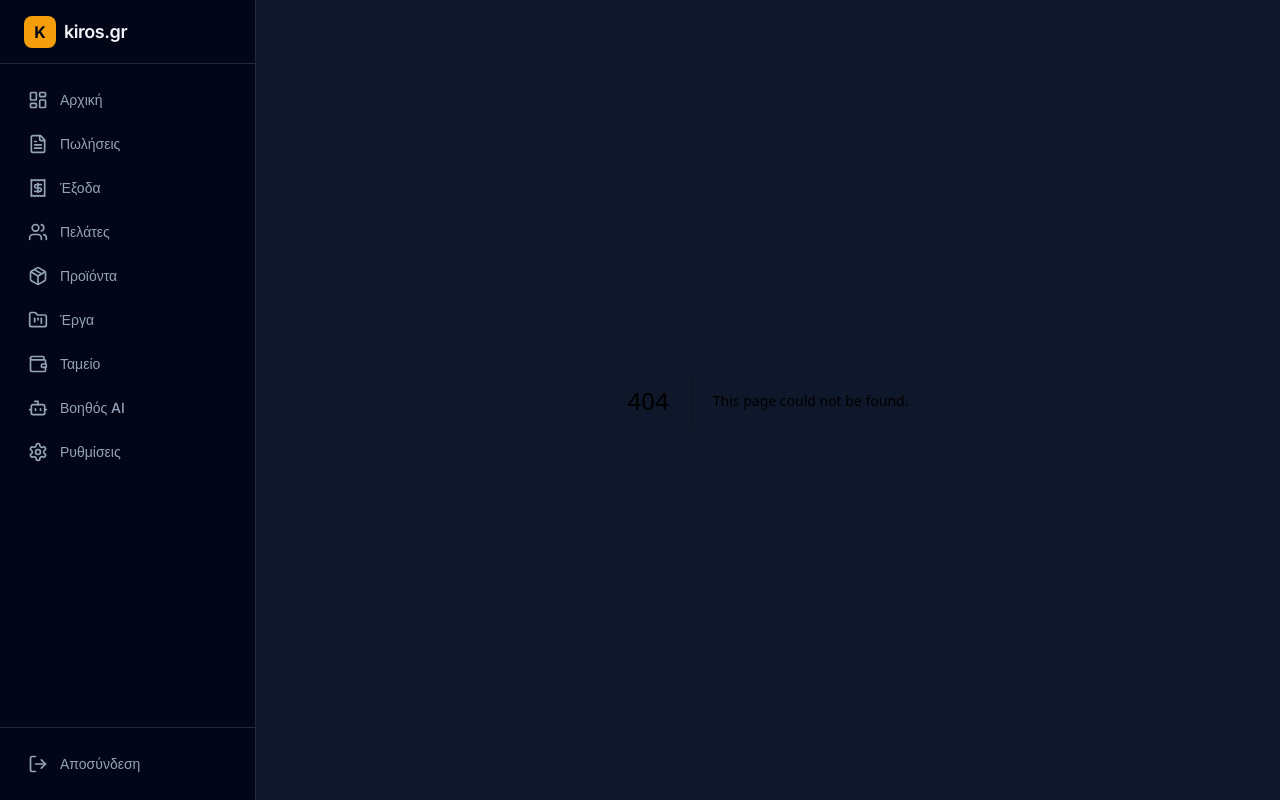
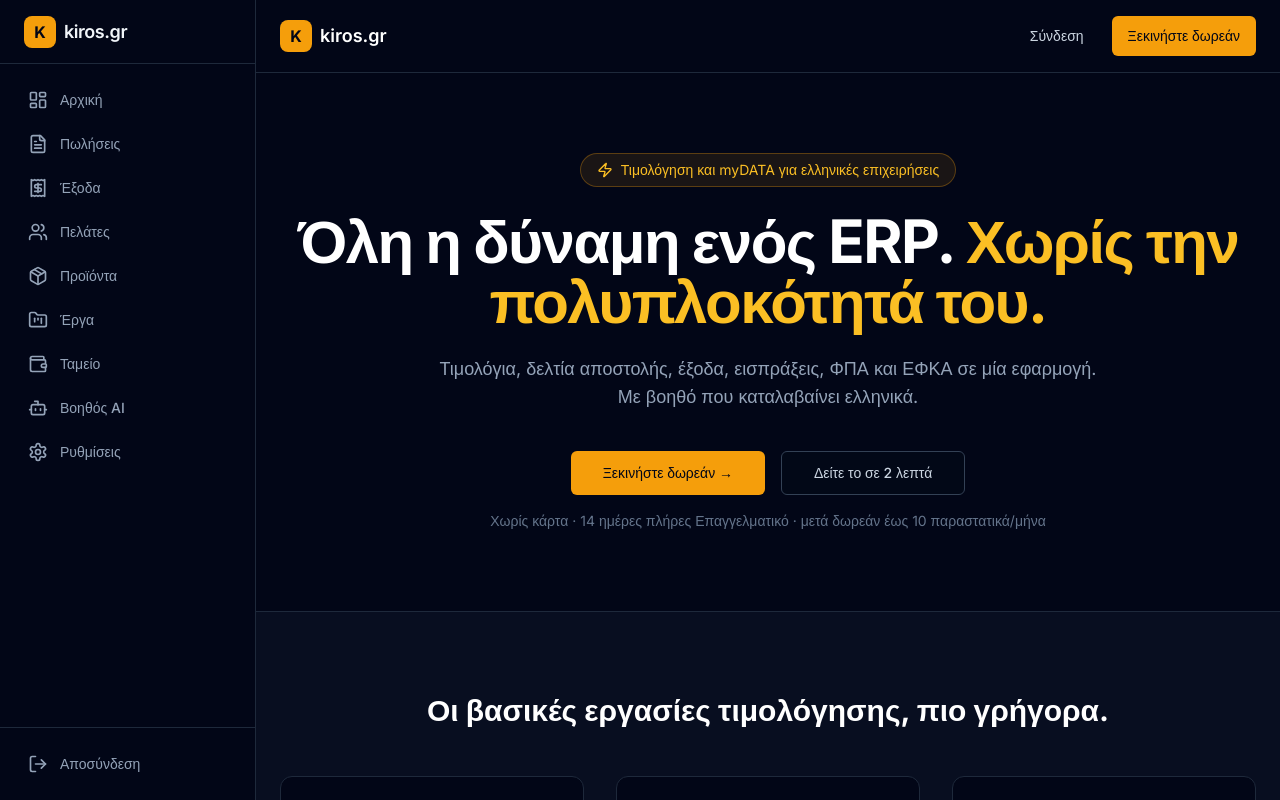
Before and after one commit to mariopietri2-maker/business-dashboard-erp, a Next.js app: page /landing in a window 1280 px wide. Before the commit this address had no page. Built offline with nearby package versions, Linux system fonts and the light colour scheme.

Commit message:
Add full marketing Landing page with features and pricing

```diff
--- /dev/null
+++ b/app/landing/page.tsx
@@ -0,0 +1,237 @@
+import Link from "next/link";
+import { Button } from "@/components/ui/button";
+import {
+  FileText,
+  Bot,
+  Shield,
+  Zap,
+  Users,
+  BarChart3,
+  Check,
+} from "lucide-react";
+
+const features = [
+  {
+    icon: Bot,
+    title: "Βοηθός AI στα ελληνικά",
+    desc: "Γράψτε ή υπαγορεύστε μία πρόταση και το τιμολόγιο είναι έτοιμο.",
+  },
+  {
+    icon: Shield,
+    title: "Απευθείας myDATA",
+    desc: "Κάθε παραστατικό παίρνει MARK σε δευτερόλεπτα. Συμβατό με ΑΑΔΕ.",
+  },
+  {
+    icon: Zap,
+    title: "Γρήγορη έκδοση",
+    desc: "Από την υπαγόρευση στο myDATA σε λιγότερο από 30 δευτερόλεπτα.",
+  },
+  {
+    icon: Users,
+    title: "Πρόσβαση λογιστή",
+    desc: "Ο λογιστής σας βλέπει τα δεδομένα και κάνει συμφωνία με το myDATA.",
+  },
+  {
+    icon: BarChart3,
+    title: "Στατιστικά σε πραγματικό χρόνο",
+    desc: "Έσοδα, έξοδα, ΦΠΑ, ΕΦΚΑ και τεκμήρια σε μία οθόνη.",
+  },
+  {
+    icon: FileText,
+    title: "Όλοι οι τύποι παραστατικών",
+    desc: "1.1, 2.1, 9.3, 11.1, 11.2 και εισερχόμενα από την ΑΑΔΕ.",
+  },
+];
+
+const plans = [
+  {
+    name: "Δωρεάν",
+    price: "0€",
+    period: "για πάντα",
+    features: [
+      "Έως 10 παραστατικά / μήνα",
+      "Σύνδεση myDATA",
+      "Βασικός πίνακας ελέγχου",
+      "Πελάτες & προϊόντα",
+    ],
+    cta: "Ξεκινήστε δωρεάν",
+    highlighted: false,
+  },
+  {
+    name: "Επαγγελματικό",
+    price: "19€",
+    period: "/ μήνα",
+    features: [
+      "Απεριόριστα παραστατικά",
+      "Βοηθός AI",
+      "Σάρωση αποδείξεων",
+      "Πρόσβαση λογιστή",
+      "Υπενθυμίσεις πληρωμών",
+      "Προτεραιότητα υποστήριξης",
+    ],
+    cta: "14 ημέρες δοκιμή",
+    highlighted: true,
+  },
+  {
+    name: "Επιχείρηση",
+    price: "49€",
+    period: "/ μήνα",
+    features: [
+      "Όλα του Επαγγελματικού",
+      "Πολλαπλοί χρήστες",
+      "Αποθήκη & δελτία αποστολής",
+      "Έργα & κόστος",
+      "API πρόσβαση",
+      "Προσαρμοσμένες σειρές",
+    ],
+    cta: "Επικοινωνήστε",
+    highlighted: false,
+  },
+];
+
+export default function LandingPage() {
+  return (
+    <div className="min-h-screen bg-slate-950 text-white">
+      {/* Nav */}
+      <header className="border-b border-slate-800">
+        <div className="mx-auto flex max-w-6xl items-center justify-between px-6 py-4">
+          <div className="flex items-center gap-2">
+            <div className="flex h-8 w-8 items-center justify-center rounded-lg bg-amber-500 font-bold text-slate-950">
+              K
+            </div>
+            <span className="text-lg font-semibold">kiros.gr</span>
+          </div>
+          <div className="flex items-center gap-3">
+            <Link href="/">
+              <Button variant="ghost" className="text-slate-300">
+                Σύνδεση
+              </Button>
+            </Link>
+            <Link href="/">
+              <Button className="bg-amber-500 text-slate-950 hover:bg-amber-400">
+                Ξεκινήστε δωρεάν
+              </Button>
+            </Link>
+          </div>
+        </div>
+      </header>
+
+      {/* Hero */}
+      <section className="mx-auto max-w-6xl px-6 py-20 text-center">
+        <div className="inline-flex items-center gap-2 rounded-full border border-amber-500/30 bg-amber-500/10 px-4 py-1.5 text-sm text-amber-400 mb-6">
+          <Zap className="h-4 w-4" />
+          Τιμολόγηση και myDATA για ελληνικές επιχειρήσεις
+        </div>
+        <h1 className="text-4xl font-bold tracking-tight sm:text-5xl md:text-6xl">
+          Όλη η δύναμη ενός ERP.{" "}
+          <span className="text-amber-400">Χωρίς την πολυπλοκότητά του.</span>
+        </h1>
+        <p className="mx-auto mt-6 max-w-2xl text-lg text-slate-400">
+          Τιμολόγια, δελτία αποστολής, έξοδα, εισπράξεις, ΦΠΑ και ΕΦΚΑ σε μία
+          εφαρμογή. Με βοηθό που καταλαβαίνει ελληνικά.
+        </p>
+        <div className="mt-10 flex flex-col items-center justify-center gap-4 sm:flex-row">
+          <Link href="/">
+            <Button size="lg" className="bg-amber-500 text-slate-950 hover:bg-amber-400 px-8">
+              Ξεκινήστε δωρεάν →
+            </Button>
+          </Link>
+          <Link href="/">
+            <Button size="lg" variant="outline" className="border-slate-700 text-slate-300 px-8">
+              Δείτε το σε 2 λεπτά
+            </Button>
+          </Link>
+        </div>
+        <p className="mt-4 text-sm text-slate-500">
+          Χωρίς κάρτα · 14 ημέρες πλήρες Επαγγελματικό · μετά δωρεάν έως 10 παραστατικά/μήνα
+        </p>
+      </section>
+
+      {/* Features */}
+      <section className="border-t border-slate-800 bg-slate-900/50 py-20">
+        <div className="mx-auto max-w-6xl px-6">
+          <h2 className="text-center text-3xl font-bold mb-12">
+            Οι βασικές εργασίες τιμολόγησης, πιο γρήγορα.
+          </h2>
+          <div className="grid gap-8 sm:grid-cols-2 lg:grid-cols-3">
+            {features.map((f) => {
+              const Icon = f.icon;
+              return (
+                <div
+                  key={f.title}
+                  className="rounded-xl border border-slate-800 bg-slate-950 p-6"
+                >
+                  <div className="mb-4 flex h-10 w-10 items-center justify-center rounded-lg bg-amber-500/20">
+                    <Icon className="h-5 w-5 text-amber-400" />
+                  </div>
+                  <h3 className="text-lg font-semibold mb-2">{f.title}</h3>
+                  <p className="text-sm text-slate-400">{f.desc}</p>
+                </div>
+              );
+            })}
+          </div>
+        </div>
+      </section>
+
+      {/* Pricing */}
+      <section className="py-20">
+        <div className="mx-auto max-w-6xl px-6">
+          <h2 className="text-center text-3xl font-bold mb-4">Απλή τιμολόγηση</h2>
+          <p className="text-center text-slate-400 mb-12">
+            Ξεκινήστε δωρεάν. Αναβαθμίστε όταν το χρειαστείτε.
+          </p>
+          <div className="grid gap-8 md:grid-cols-3">
+            {plans.map((plan) => (
+              <div
+                key={plan.name}
+                className={`rounded-2xl border p-8 ${
+                  plan.highlighted
+                    ? "border-amber-500 bg-amber-500/5 scale-105"
+                    : "border-slate-800 bg-slate-950"
+                }`}
+              >
+                <h3 className="text-lg font-semibold">{plan.name}</h3>
+                <div className="mt-4 flex items-baseline gap-1">
+                  <span className="text-4xl font-bold">{plan.price}</span>
+                  <span className="text-slate-400">{plan.period}</span>
+                </div>
+                <ul className="mt-6 space-y-3">
+                  {plan.features.map((feat) => (
+                    <li key={feat} className="flex items-start gap-2 text-sm">
+                      <Check className="h-4 w-4 text-amber-400 mt-0.5 shrink-0" />
+                      <span className="text-slate-300">{feat}</span>
+                    </li>
+                  ))}
+                </ul>
+                <Link href="/" className="mt-8 block">
+                  <Button
+                    className={`w-full ${
+                      plan.highlighted
+                        ? "bg-amber-500 text-slate-950 hover:bg-amber-400"
+                        : "bg-slate-800 text-white hover:bg-slate-700"
+                    }`}
+                  >
+                    {plan.cta}
+                  </Button>
+                </Link>
+              </div>
+            ))}
+          </div>
+        </div>
+      </section>
+
+      {/* Footer */}
+      <footer className="border-t border-slate-800 py-10">
+        <div className="mx-auto max-w-6xl px-6 flex flex-col sm:flex-row items-center justify-between gap-4 text-sm text-slate-500">
+          <div className="flex items-center gap-2">
+            <div className="flex h-6 w-6 items-center justify-center rounded bg-amber-500 text-xs font-bold text-slate-950">
+              K
+            </div>
+            <span>kiros.gr · Φτιαγμένο στην Ελλάδα</span>
+          </div>
+          <p>Συμβατό με ΑΑΔΕ · GDPR · Δεδομένα στην ΕΕ</p>
+        </div>
+      </footer>
+    </div>
+  );
+}
```
